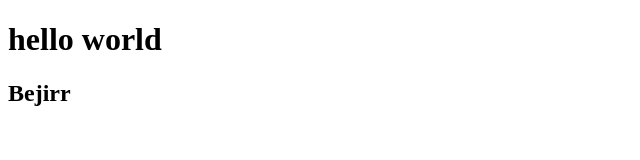
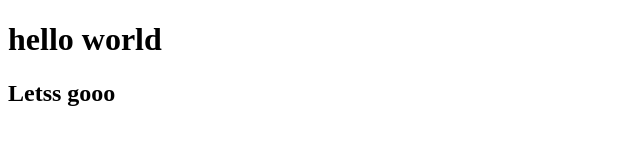
Before and after one commit to mfarzz/be-simanis, a plain HTML site: page tes.html in a window 1280 px wide. Shown: the whole page, without its empty margins (0-640 px from the left). Drawn offline with Linux system fonts and the light colour scheme.

Commit message:
Update tes.html
Letss goooo

```diff
--- a/tes.html
+++ b/tes.html
@@ -7,6 +7,6 @@
   </head>
   <body>
     <h1>hello world</h1>
-    <h2>Bejirr</h2>
+    <h2>Letss gooo</h2>
   </body>
 </html>
```
